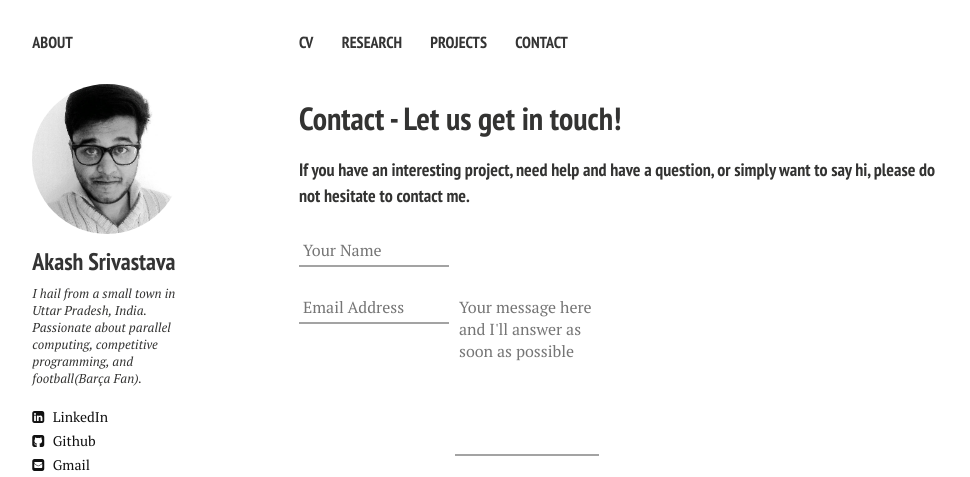
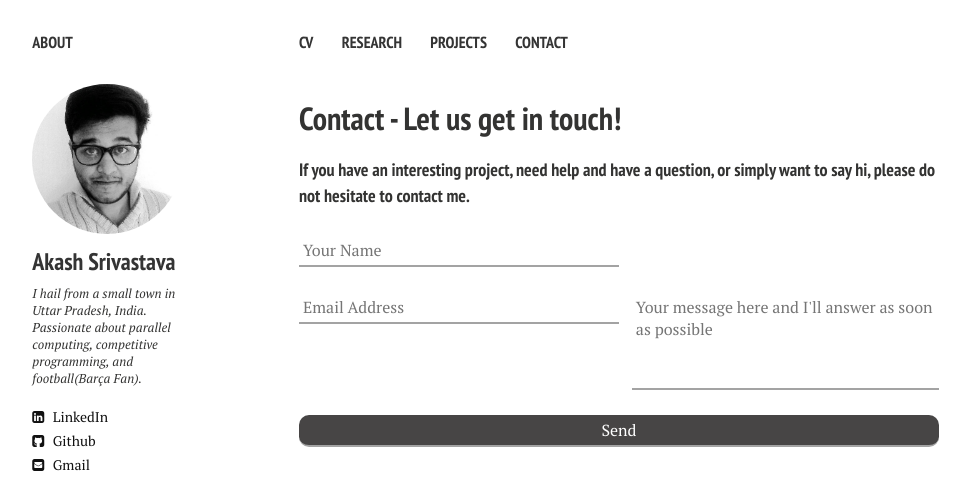
Before and after one commit to Akash1684/akash1684.github.io, a Jekyll site: the page built from contact.md, in a window 1280 px wide. Shown: the top 477 px of the page, without its empty margins (21-991 px from the left). Built offline with Jekyll 4.4.1, drawn with Linux system fonts in a browser that asks for light colours; nearby versions of some CDN libraries; grey boxes are pictures that could not be loaded.

Commit message:
Update contact.md

```diff
--- a/contact.md
+++ b/contact.md
@@ -36,16 +36,16 @@ input[type=submit]:hover {
 }
 </style>
 
-<form id="contactform" action="//formspree.io/akash.s1684@gmail.com" method="POST" style="max-width: 300px; width: 100%;  ">
+<form id="contactform" action="//formspree.io/akash.s1684@gmail.com" method="POST" style="max-width: 100%; width: 100%;  ">
 
     <input type="text" name="name" size="100" placeholder="Your Name" >
     <input type="email" name="_replyto" size="100" placeholder="Email Address"  >
-    <textarea name="message" rows="7" cols="100" placeholder="Your message here and I'll answer as soon as possible"></textarea>
+    <textarea name="message" rows="4" cols="100" placeholder="Your message here and I'll answer as soon as possible"></textarea>
     <input type="submit" value="Send" style="border-radius: 10px; width: 100%; color: white; background: #474545; cursor:pointer;">
 
 </form>
 
-<div id="map" style="height:333px;width: 48%;border-radius: 10px;max-width:100%;"></div>
+<div id="map" style="height:333px;width: 100%;border-radius: 10px;max-width:100%;"></div>
 <script>
       var marker;
       function initMap() {
```
